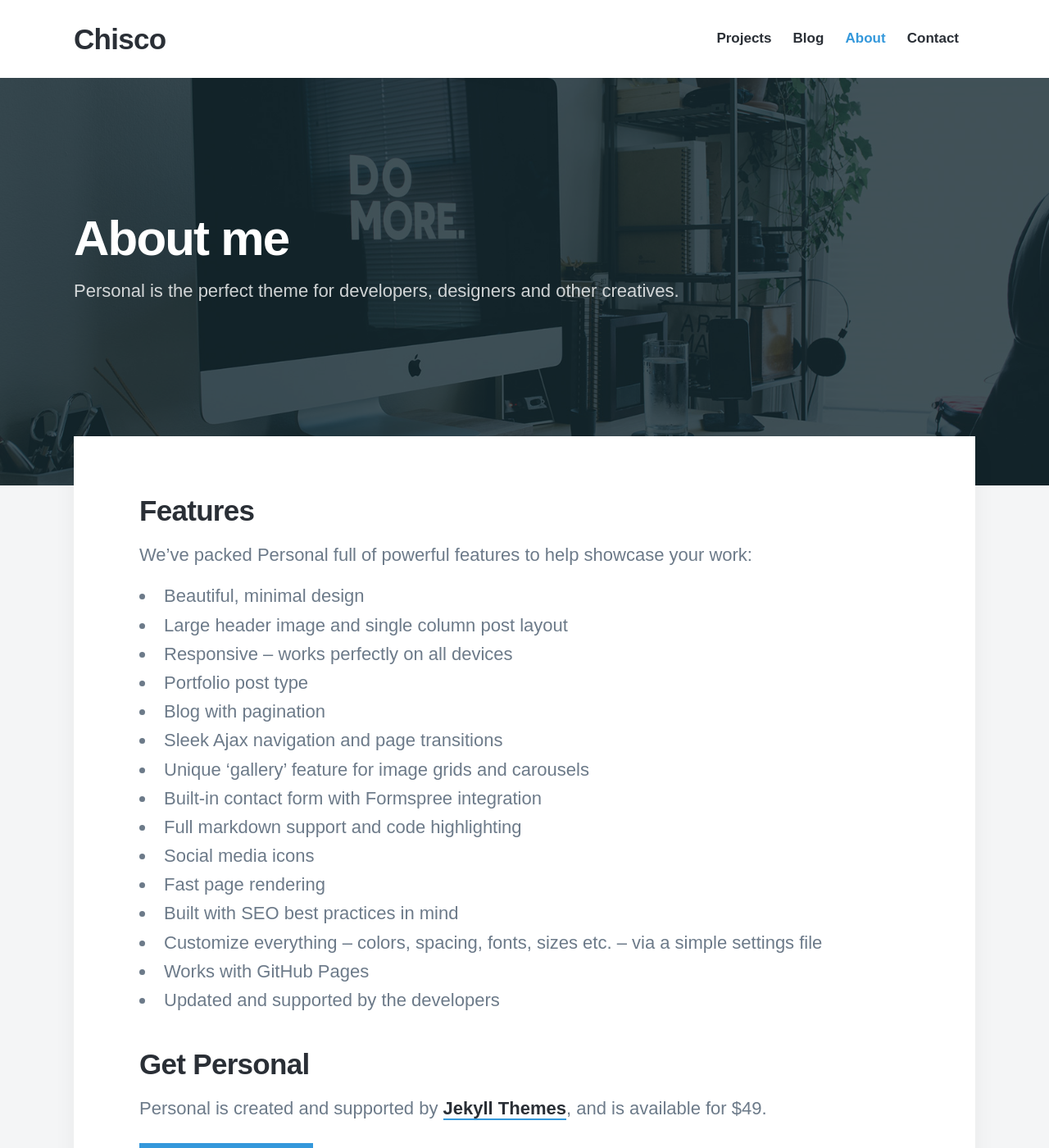
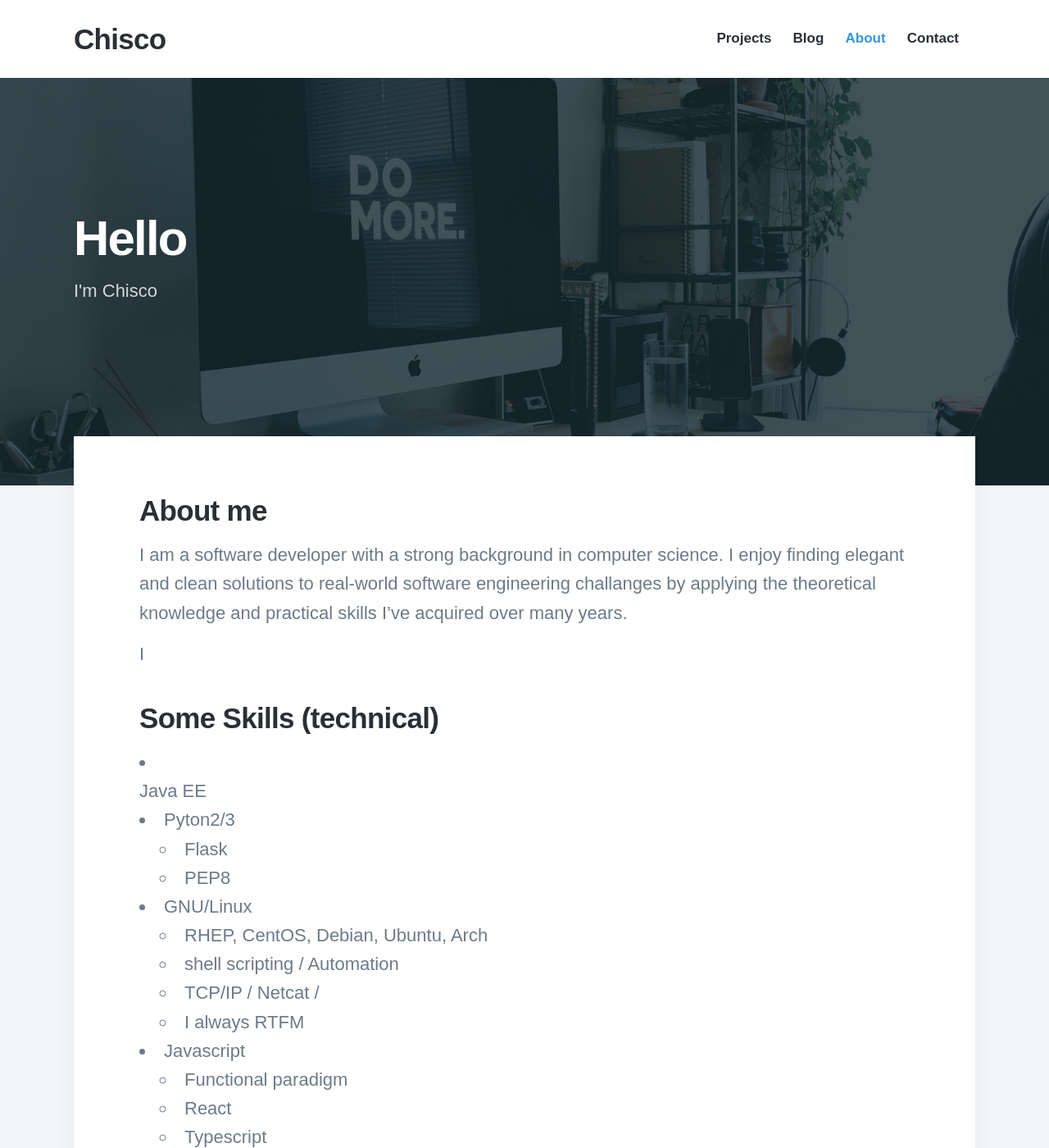
Before and after one commit to therealchisco/therealchisco.github.io, a Jekyll site: the page built from _pages/about.md, in a window 1280 px wide and 1400 px high. Shown: the whole window at 82% size. Built offline with Jekyll 4.4.1, drawn with Linux system fonts in a browser that asks for light colours; nearby versions of some CDN libraries; some web fonts are replaced.

Commit message:
Modified about page

```diff
--- a/_pages/about.md
+++ b/_pages/about.md
@@ -1,29 +1,38 @@
 ---
-title: About me
-subtitle: Personal is the perfect theme for developers, designers and other creatives.
-description: Personal is the perfect theme for developers, designers and other creatives.
+title: Hello
+subtitle: I'm Chisco
 featured_image: /images/demo/about.jpg
 ---
 
-## Features
+## About me
 
-We've packed Personal full of powerful features to help showcase your work:
+I am a software developer with a strong background in computer science. I enjoy finding elegant and clean solutions to real-world software engineering challanges by applying the theoretical knowledge and practical skills I've acquired over many years.
 
-* Beautiful, minimal design
-* Large header image and single column post layout
-* Responsive – works perfectly on all devices
-* Portfolio post type
-* Blog with pagination
-* Sleek Ajax navigation and page transitions
-* Unique 'gallery' feature for image grids and carousels
-* Built-in contact form with Formspree integration
-* Full markdown support and code highlighting
-* Social media icons
-* Fast page rendering
-* Built with SEO best practices in mind
-* Customize everything – colors, spacing, fonts, sizes etc. – via a simple settings file
-* Works with GitHub Pages
-* Updated and supported by the developers
+I
+
+
+## Some Skills (technical)
+
+* Java EE
+
+* Pyton2/3
+    * Flask
+    * PEP8
+
+* GNU/Linux
+    * RHEP, CentOS, Debian, Ubuntu, Arch
+    * shell scripting / Automation
+    * TCP/IP / Netcat /
+    * I always RTFM
+
+* Javascript
+    * Functional paradigm
+    * React
+    * Typescript
+
+* PostgreSQL
+* MySQL
+
 
 ## Get Personal
 
--- a/index.html
+++ b/index.html
@@ -15,7 +15,7 @@ featured_image: /images/demo/home.jpg
 
 		<h1>A sleek, modern Jekyll theme
 		for personal websites</h1>
-		<p>Personal is the perfect theme for developers, designers and other creatives.</p>
+		<p>These are some of the projects I've worked on</p>
 
 		{% include socials.html %}
 
```
Also changed, not shown: _posts/2018-06-30-demo-post.md (+36 -7 lines).
